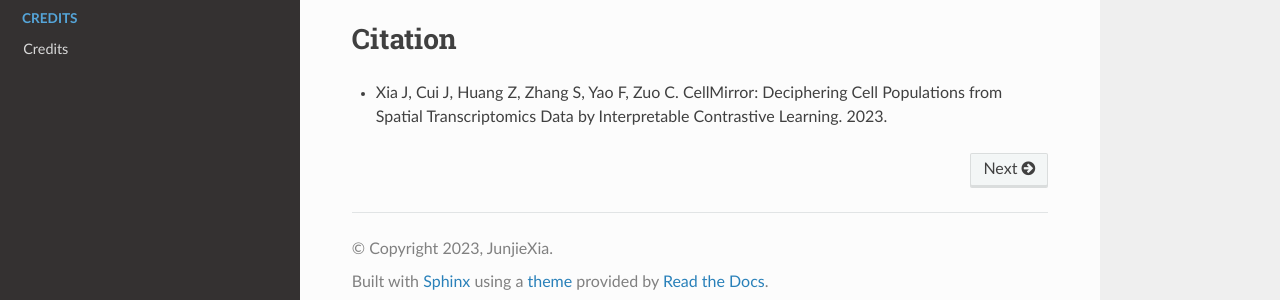
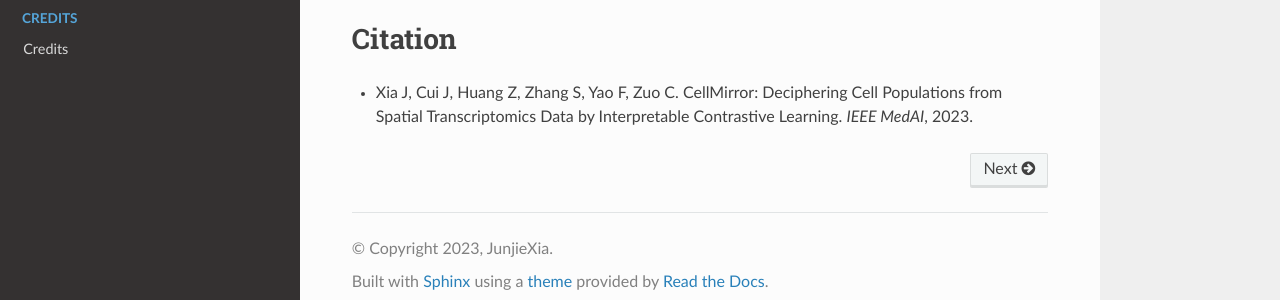
Before and after one commit to JunjieXia14/CellMirror, a Sphinx documentation site: the page built from source/index.rst, in a window 1280 px wide and 900 px high, scrolled down 1127 px. Shown: the part 582-882 px from the top of the window. Built offline with Sphinx 7.4.7 and the Read the Docs theme 2.0.0, drawn with Linux system fonts in a browser that asks for light colours.

Commit message:
Add files via upload

```diff
--- a/source/index.rst
+++ b/source/index.rst
@@ -56,4 +56,4 @@ Highlights
 Citation
 ========
 
-* Xia J, Cui J, Huang Z, Zhang S, Yao F, Zuo C. CellMirror: Deciphering Cell Populations from Spatial Transcriptomics Data by Interpretable Contrastive Learning. 2023.
+* Xia J, Cui J, Huang Z, Zhang S, Yao F, Zuo C. CellMirror: Deciphering Cell Populations from Spatial Transcriptomics Data by Interpretable Contrastive Learning. *IEEE MedAI*, 2023.
```
